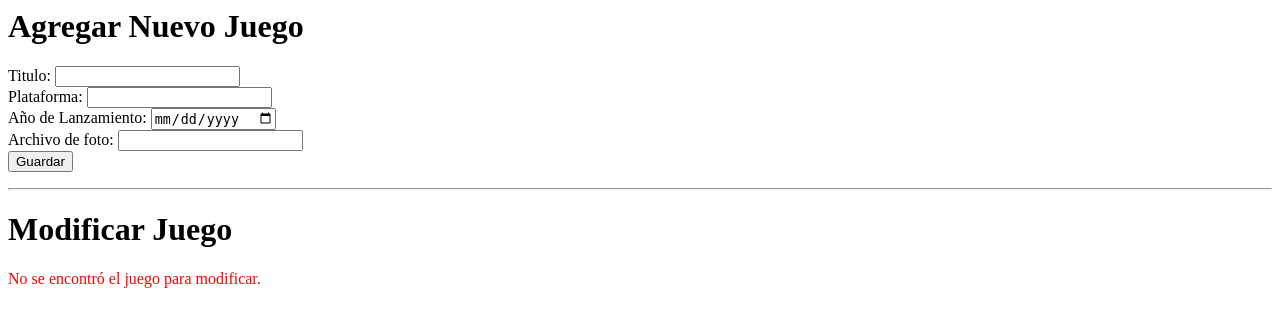
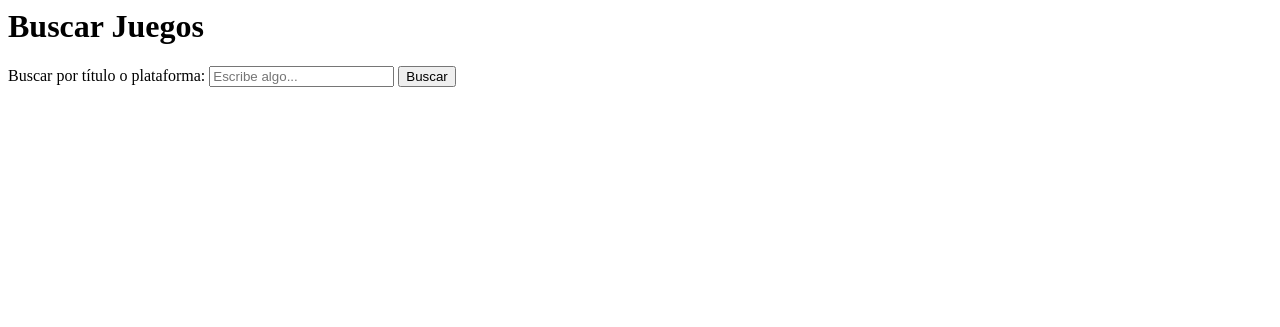
Before and after one commit to psaenzguerrero/Pablo-practicaFinal-php, a PHP site: page /Vistas/buscarJuegos.php in a window 1280 px wide. Shown: the top 327 px of the page. Run offline with PHP 8.4, Linux system fonts and the light colour scheme.

Commit message:
buscador intento 3

```diff
--- a/Controlador/index.php
+++ b/Controlador/index.php
@@ -280,7 +280,9 @@ function buscarJuegos() {
         $juegoModel = new Juego();
         $juegos = $juegoModel->buscarJuegos($busqueda, $id_usuario);
 
-        include "buscarJuegos.php"; // Incluye la vista con los resultados
+        require_once("../vistas/cabeza.html");
+        require_once("../vistas/buscarJuegos.php");
+        require_once("../vistas/pie.html");
     } else {
         echo "Error: Parámetros de búsqueda inválidos.";
     }
--- a/Vistas/buscarJuegos.php
+++ b/Vistas/buscarJuegos.php
@@ -1,43 +1,37 @@
 <body>
-    <h1>Agregar Nuevo Juego</h1>
-    <?php if (isset($error)) echo "<p style='color: red;'>$error</p>"; ?>
-    <form method="POST" action="index.php?action=agregarJuego">
-        <label for="titulo">Titulo:</label>
-        <input type="text" name="titulo" required>
-        <br>
-        <label for="plataforma">Plataforma:</label>
-        <input type="text" name="plataforma" required>
-        <br>
-        <label for="anio_lanzamiento">Año de Lanzamiento:</label>
-        <input type="date" name="anio_lanzamiento" required>
-        <br>
-        <label for="foto">Archivo de foto:</label>
-        <input type="text" name="foto" required>
-        <br>
-        <button type="submit">Guardar</button>
+    <h1>Buscar Juegos</h1>
+    <form method="GET" action="index.php">
+        <input type="hidden" name="action" value="buscarJuegos">
+        <label for="busqueda">Buscar por título o plataforma:</label>
+        <input type="text" name="busqueda" placeholder="Escribe algo..." required>
+        <button type="submit">Buscar</button>
     </form>
 
-    <hr>
-
-    <h1>Modificar Juego</h1>
-    <?php if (isset($juego)): ?>
-        <form method="POST" action="index.php?action=guardarCambiosJuego">
-            <input type="hidden" name="id-juego" value="<?= htmlspecialchars($juego['id']) ?>">
-            <label for="titulo">Titulo:</label>
-            <input type="text" name="titulo" value="<?= htmlspecialchars($juego['titulo']) ?>" required>
-            <br>
-            <label for="plataforma">Plataforma:</label>
-            <input type="text" name="plataforma" value="<?= htmlspecialchars($juego['plataforma']) ?>" required>
-            <br>
-            <label for="anio_lanzamiento">Año de Lanzamiento:</label>
-            <input type="date" name="anio_lanzamiento" value="<?= htmlspecialchars($juego['anio_lanzamiento']) ?>" required>
-            <br>
-            <label for="foto">Archivo de foto:</label>
-            <input type="text" name="foto" value="<?= htmlspecialchars($juego['foto']) ?>" required>
-            <br>
-            <button type="submit">Guardar Cambios</button>
-        </form>
-    <?php else: ?>
-        <p style="color: red;">No se encontró el juego para modificar.</p>
+    <?php if (isset($juegos)): ?>
+        <h2>Resultados de la Búsqueda</h2>
+        <?php if (count($juegos) > 0): ?>
+            <table border="1">
+                <thead>
+                    <tr>
+                        <th>Título</th>
+                        <th>Plataforma</th>
+                        <th>Año de Lanzamiento</th>
+                        <th>Foto</th>
+                    </tr>
+                </thead>
+                <tbody>
+                    <?php foreach ($juegos as $juego): ?>
+                        <tr>
+                            <td><?= htmlspecialchars($juego['titulo']) ?></td>
+                            <td><?= htmlspecialchars($juego['plataforma']) ?></td>
+                            <td><?= htmlspecialchars($juego['anio_lanzamiento']) ?></td>
+                            <td><img src="<?= htmlspecialchars($juego['foto']) ?>" alt="Foto" style="width: 50px; height: 50px;"></td>
+                        </tr>
+                    <?php endforeach; ?>
+                </tbody>
+            </table>
+        <?php else: ?>
+            <p>No se encontraron resultados para "<?= htmlspecialchars($_GET['busqueda']) ?>".</p>
+        <?php endif; ?>
     <?php endif; ?>
 </body>
```
Also changed, not shown: Modelo/juegos.php (+23 -0 lines).
